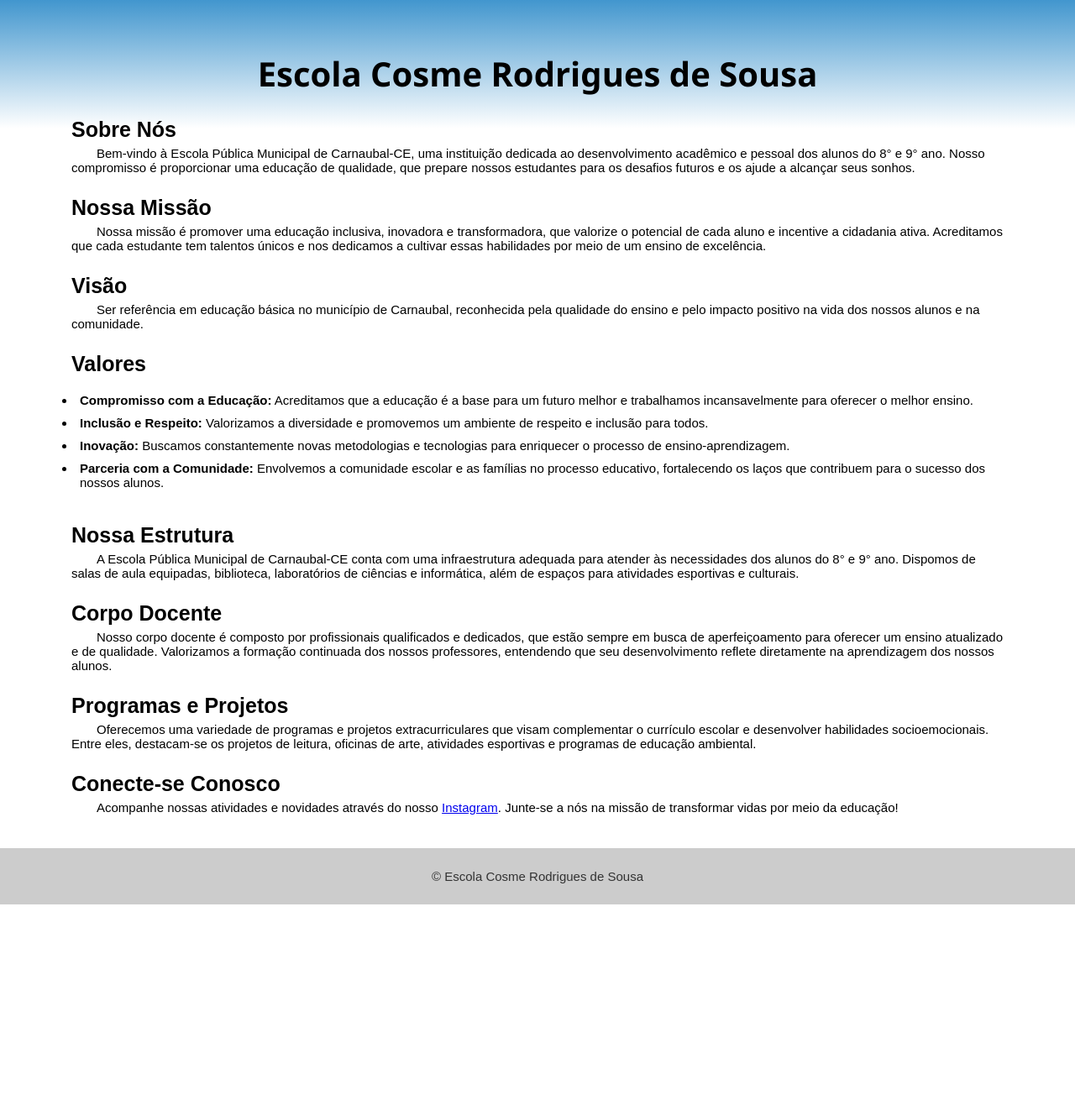
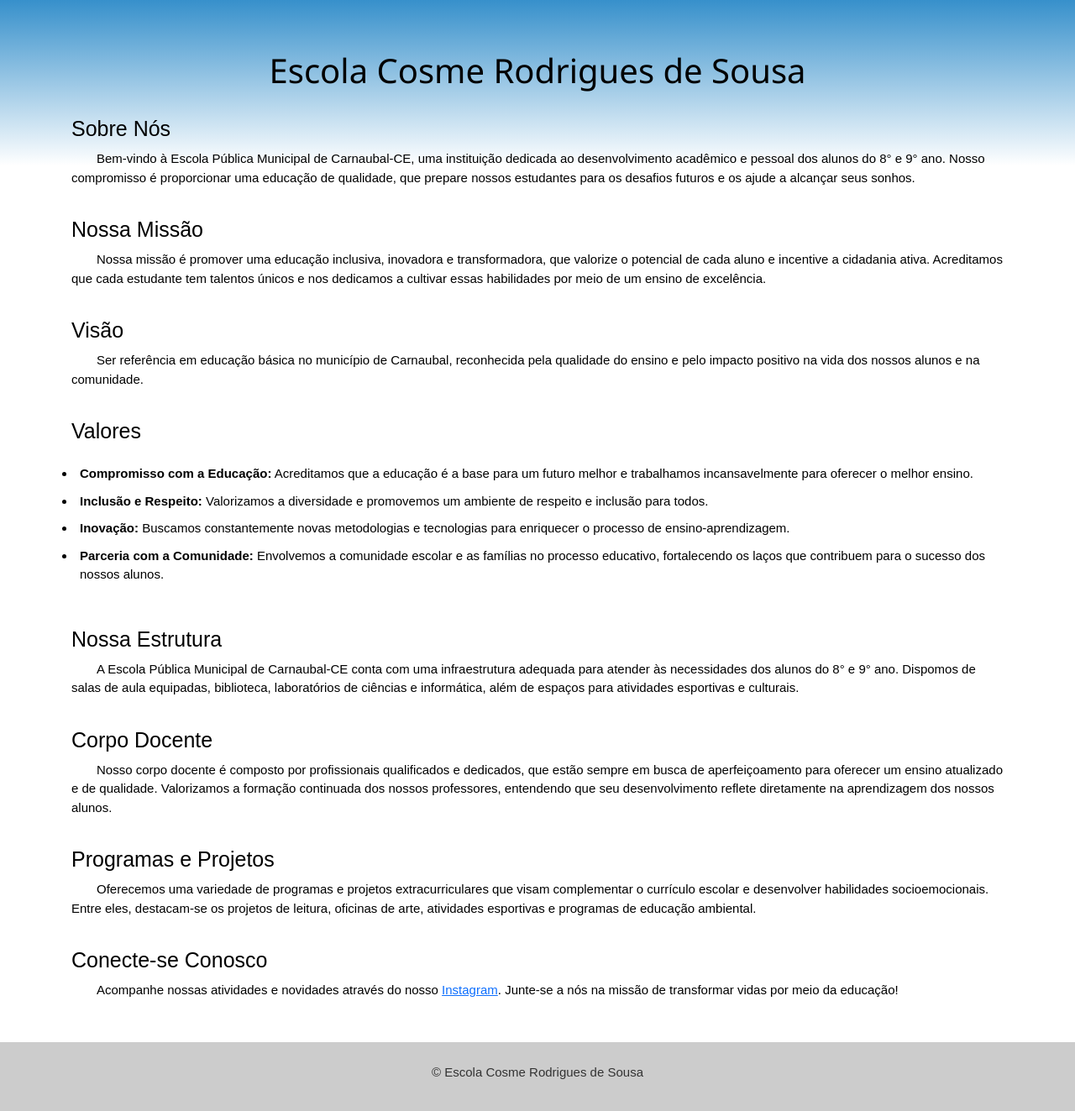
Before and after one commit to Lucas-Espindola-dev/Escola_Cosme_Rodrigues, a Django app: page / in a window 1280 px wide. Shown: the part 50-1373 px from the top of the page at 84% size. Before the commit the page ends 1127 px from the top, so only its background shows below. Run offline with Django 5.2, Linux system fonts and the light colour scheme; some libraries are stand-ins or nearby versions.

Commit message:
Adding new links to use bootstrap

```diff
--- a/templates/pages/base.html
+++ b/templates/pages/base.html
@@ -3,6 +3,9 @@
 <html lang="en">
 <head>
     <meta charset="UTF-8">
+    <link href="https://fonts.googleapis.com/css2?family=Roboto+Mono:wght@500&display=swap" rel="stylesheet">
+    <link href="https://cdn.jsdelivr.net/npm/bootstrap@5.0.2/dist/css/bootstrap.min.css" rel="stylesheet" integrity="sha384-EVSTQN3/azprG1Anm3QDgpJLIm9Nao0Yz1ztcQTwFspd3yD65VohhpuuCOmLASjC" crossorigin="anonymous">
+    <link rel="stylesheet" href="https://cdn.jsdelivr.net/npm/bootstrap-icons@1.3.0/font/bootstrap-icons.css">
     <link rel="stylesheet" href="{% static 'css/styles.css' %}">
     <title>Escola Cosme Rodrigues</title>
 </head>
```
